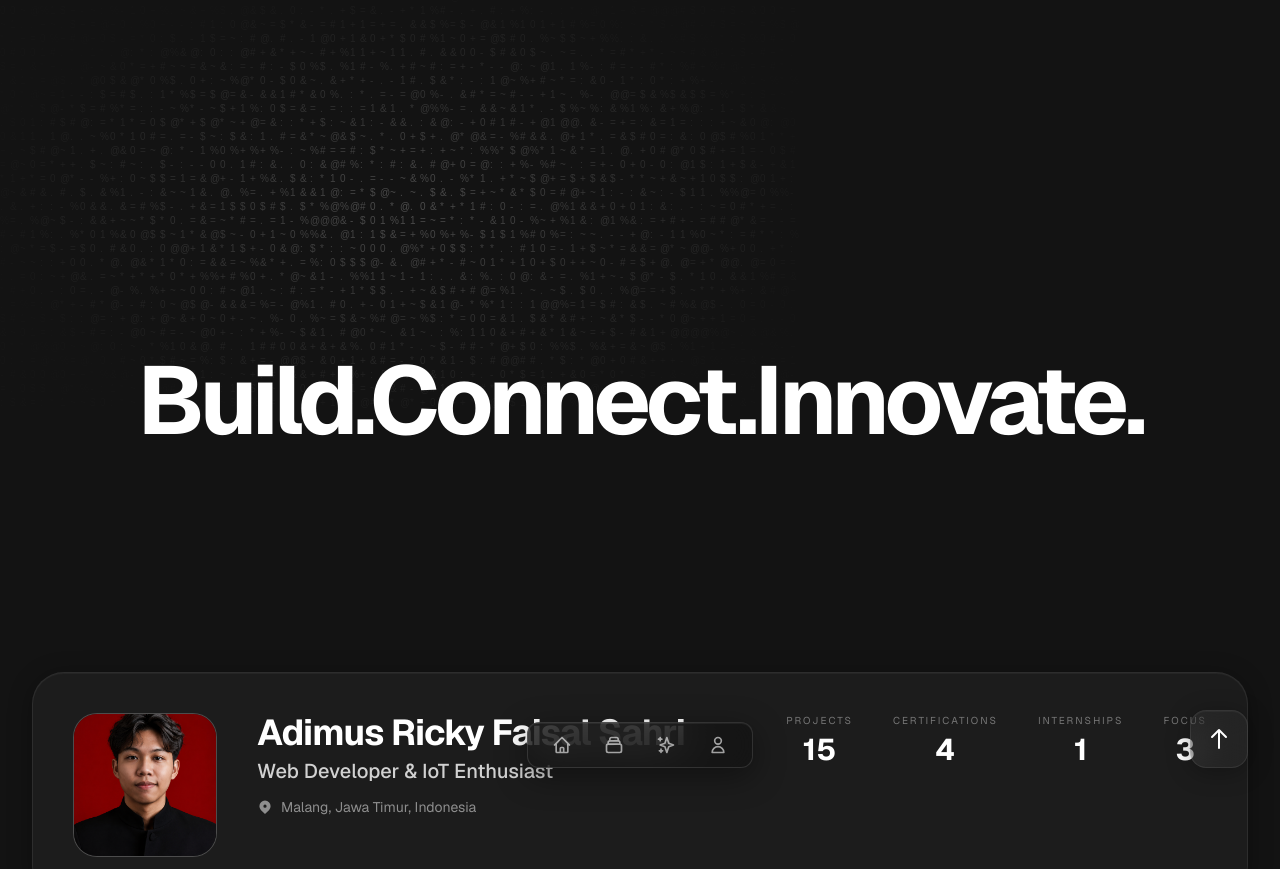
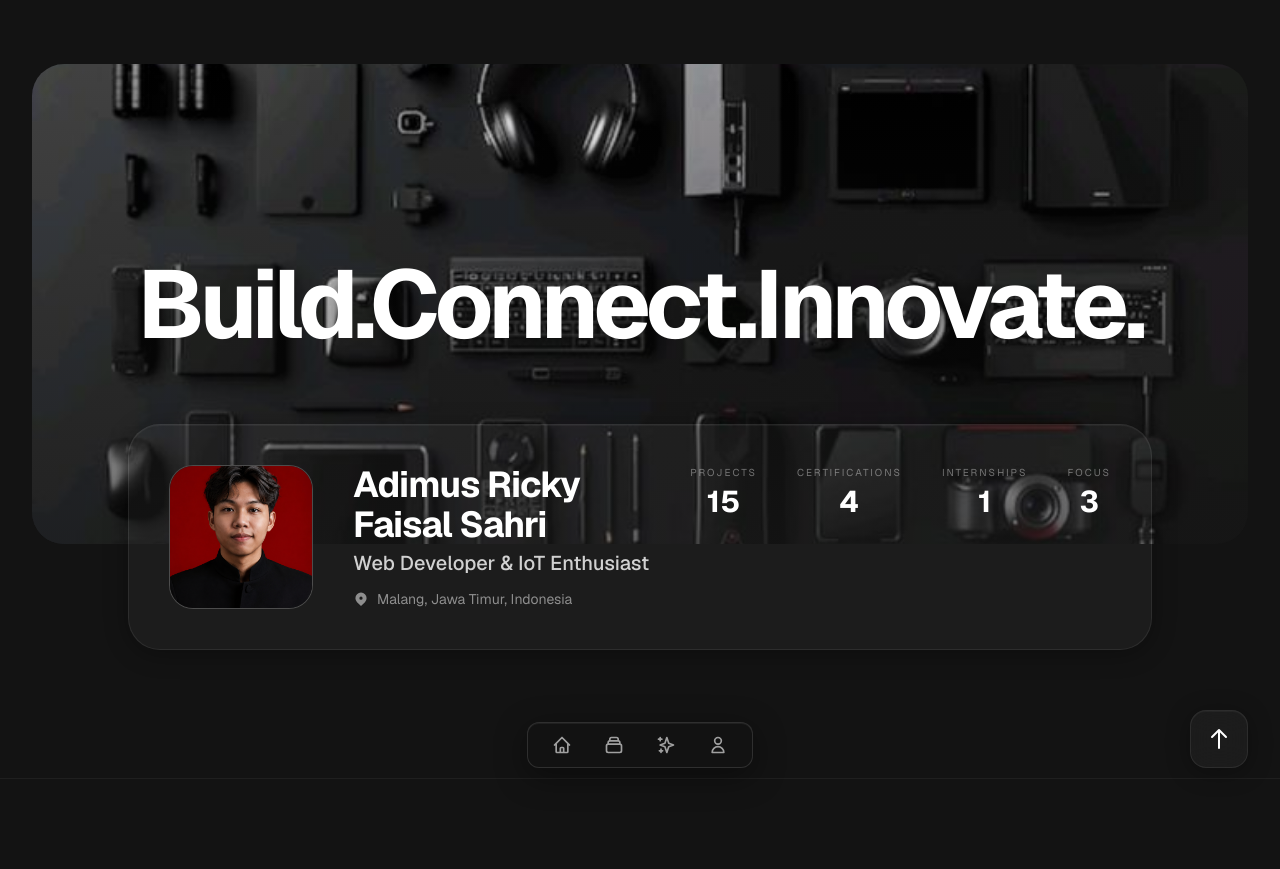
Before and after one commit to dimss19/portfolio, a Next.js app: page / in a window 1280 px wide. Shown: the top 869 px of the page. Built offline with nearby package versions, Linux system fonts and the light colour scheme.

Commit message:
revert: hapus ASCII, kembalikan hero background image

```diff
--- a/components/Certifications.tsx
+++ b/components/Certifications.tsx
@@ -5,7 +5,7 @@ import ImageModal from "./ImageModal";
 export default function Certifications() {
   return (
     <section className="py-24 bg-background" id="certifications">
-      <div className="max-w-7xl mx-auto px-4">
+      <div className="max-w-[90rem] mx-auto px-4">
         <ScrollReveal>
           <h2 className="text-4xl font-bold mb-16 text-white text-center">Certifications</h2>
         </ScrollReveal>
--- a/components/Hero.tsx
+++ b/components/Hero.tsx
@@ -1,23 +1,31 @@
 import Image from "next/image";
 import { profile } from "@/data/portfolio";
 import ScrollReveal from "./ScrollReveal";
-import HeroAscii from "./HeroAscii";
 
 export default function Hero() {
   return (
-    <main className="bg-background" id="top">
-      <div className="relative">
-        <HeroAscii />
-        <div className="absolute inset-0 flex flex-col items-center justify-center text-white z-20 pointer-events-none">
-          <h1 className="text-5xl md:text-8xl font-bold tracking-tighter text-center">
-            Build.<br className="md:hidden" />Connect.<br className="md:hidden" />Innovate.
-          </h1>
-        </div>
-      </div>
+    <main className="pt-16 pb-32 bg-background" id="top">
+      <div className="max-w-7xl mx-auto px-4 sm:px-6 lg:px-8">
+        <ScrollReveal>
+          <div className="relative rounded-[2rem] overflow-hidden h-[480px] mb-[-120px]">
+            <Image
+              src="/assets/hero-bg.jpg"
+              alt="Hero background"
+              fill
+              className="object-cover"
+              priority
+            />
+            <div className="absolute inset-0 bg-gradient-to-b from-transparent to-background/50" />
+            <div className="absolute inset-0 flex flex-col items-center justify-center text-white z-20">
+              <h1 className="text-5xl md:text-8xl font-bold tracking-tighter text-center">
+                Build.<br className="md:hidden" />Connect.<br className="md:hidden" />Innovate.
+              </h1>
+            </div>
+          </div>
+        </ScrollReveal>
 
-      <div className="max-w-7xl mx-auto px-4 sm:px-6 lg:px-8 -mt-32 relative z-30">
-        <ScrollReveal>
-          <div className="glass-card rounded-[2rem] p-10 flex flex-col md:flex-row items-center md:items-start space-y-8 md:space-y-0 md:space-x-10">
+        <ScrollReveal delay={200}>
+          <div className="relative z-30 max-w-5xl mx-auto glass-card rounded-[2rem] p-10 flex flex-col md:flex-row items-center md:items-start space-y-8 md:space-y-0 md:space-x-10">
             <div className="w-36 h-36 rounded-3xl overflow-hidden flex-shrink-0 bg-surface-container border border-white/20">
               <Image
                 src={profile.photo}
--- a/components/HeroAscii.tsx
+++ /dev/null
@@ -1,120 +0,0 @@
-"use client";
-
-import { useEffect, useRef, useCallback, useState } from "react";
-
-const ASCII_CHARS = "01@#$%&*+=-.:~";
-const GRID_COLS = 80;
-const GRID_ROWS = 30;
-const CELL_W = 10;
-const CELL_H = 14;
-
-function generateGrid() {
-  return Array.from({ length: GRID_ROWS }, () =>
-    Array.from({ length: GRID_COLS }, () => Math.floor(Math.random() * ASCII_CHARS.length))
-  );
-}
-
-export default function HeroAscii() {
-  const canvasRef = useRef<HTMLCanvasElement>(null);
-  const gridRef = useRef<number[][]>(generateGrid());
-  const mouseRef = useRef({ x: 0.5, y: 0.5 });
-  const [mounted, setMounted] = useState(false);
-  const rafRef = useRef<number>(0);
-
-  const draw = useCallback(() => {
-    const canvas = canvasRef.current;
-    if (!canvas) return;
-    const ctx = canvas.getContext("2d");
-    if (!ctx) return;
-
-    const w = canvas.width;
-    const h = canvas.height;
-    ctx.clearRect(0, 0, w, h);
-
-    const grid = gridRef.current;
-    const mouse = mouseRef.current;
-    const now = Date.now();
-
-    for (let ry = 0; ry < GRID_ROWS; ry++) {
-      for (let rx = 0; rx < GRID_COLS; rx++) {
-        const nx = rx / GRID_COLS;
-        const ny = ry / GRID_ROWS;
-        const dx = nx - mouse.x;
-        const dy = ny - mouse.y;
-        const dist = Math.sqrt(dx * dx + dy * dy);
-        const brightness = Math.max(0.06, 1 - dist * 1.8);
-
-        const charIdx = grid[ry][rx];
-        ctx.fillStyle = `rgba(255,255,255,${brightness * 0.25})`;
-        ctx.fillText(ASCII_CHARS[charIdx], rx * CELL_W, ry * CELL_H);
-      }
-    }
-
-    rafRef.current = requestAnimationFrame(draw);
-  }, []);
-
-  useEffect(() => {
-    const canvas = canvasRef.current;
-    if (!canvas) return;
-
-    const resize = () => {
-      canvas.width = window.innerWidth;
-      canvas.height = window.innerHeight;
-    };
-    resize();
-    window.addEventListener("resize", resize);
-    setMounted(true);
-
-    return () => window.removeEventListener("resize", resize);
-  }, []);
-
-  useEffect(() => {
-    if (!mounted) return;
-
-    const interval = setInterval(() => {
-      const mouse = mouseRef.current;
-      const grid = gridRef.current;
-      for (let ry = 0; ry < GRID_ROWS; ry++) {
-        for (let rx = 0; rx < GRID_COLS; rx++) {
-          const nx = rx / GRID_COLS;
-          const ny = ry / GRID_ROWS;
-          const dx = nx - mouse.x;
-          const dy = ny - mouse.y;
-          const dist = Math.sqrt(dx * dx + dy * dy);
-          if (dist < 0.3 && Math.random() > 0.7) {
-            grid[ry][rx] = Math.floor(Math.random() * ASCII_CHARS.length);
-          }
-        }
-      }
-    }, 100);
-
-    rafRef.current = requestAnimationFrame(draw);
-
-    return () => {
-      clearInterval(interval);
-      cancelAnimationFrame(rafRef.current);
-    };
-  }, [mounted, draw]);
-
-  const handleMouseMove = useCallback((e: React.MouseEvent) => {
-    const rect = (e.target as HTMLElement).getBoundingClientRect();
-    mouseRef.current = {
-      x: (e.clientX - rect.left) / rect.width,
-      y: (e.clientY - rect.top) / rect.height,
-    };
-  }, []);
-
-  return (
-    <div
-      onMouseMove={handleMouseMove}
-      className="relative w-full min-h-screen overflow-hidden bg-background flex items-center justify-center select-none"
-    >
-      <canvas
-        ref={canvasRef}
-        className="absolute inset-0 w-full h-full"
-        style={{ imageRendering: "pixelated" }}
-      />
-      <div className="absolute inset-0 bg-gradient-to-b from-transparent via-transparent to-background pointer-events-none" />
-    </div>
-  );
-}
```
